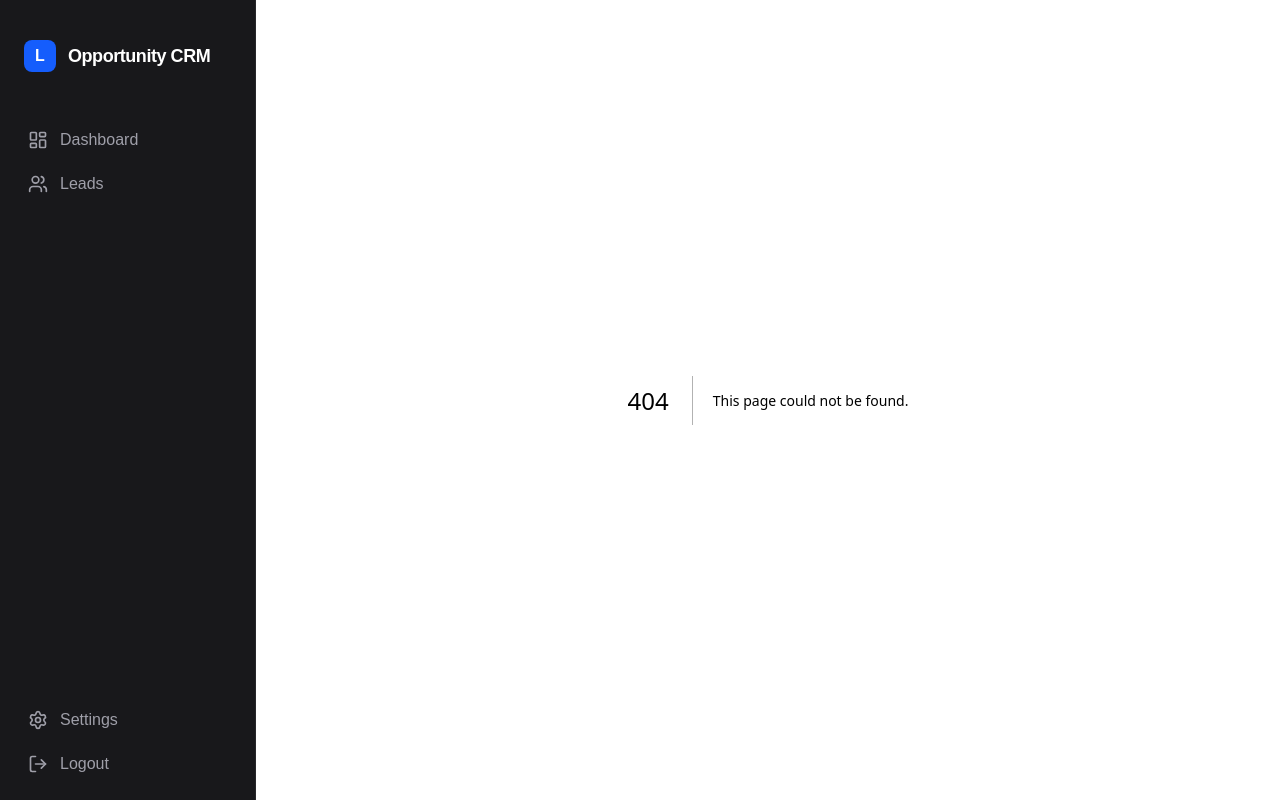
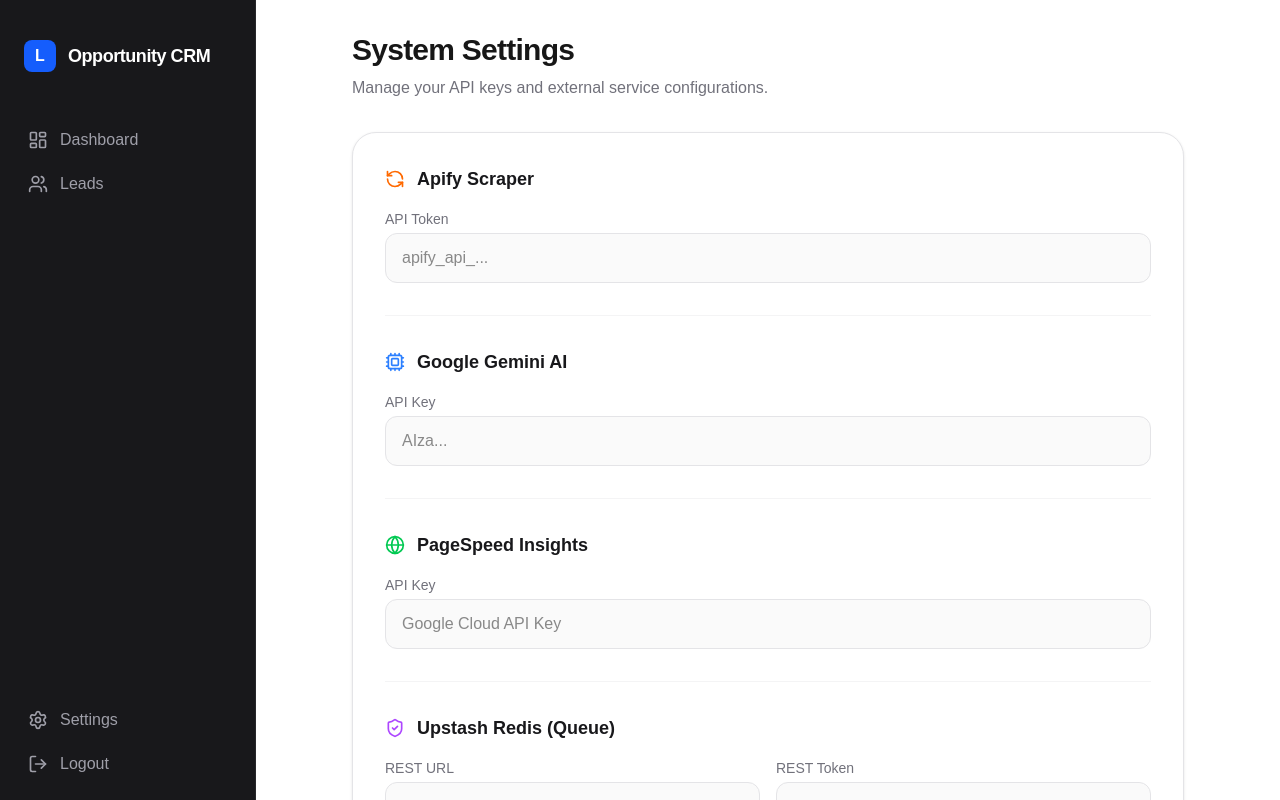
Before and after one commit to Sindel21/crm-weby-cesko, a Next.js app: page /settings in a window 1280 px wide. Before the commit this address had no page. Built offline with nearby package versions, Linux system fonts and the light colour scheme; no server answers; the database is empty.

Commit message:
Fix: correctly place settings files in the project structure

```diff
--- /dev/null
+++ b/app/api/settings/route.ts
@@ -0,0 +1,34 @@
+import { NextResponse } from 'next/server';
+import { sql } from '@vercel/postgres';
+
+export async function GET() {
+    try {
+        const { rows } = await sql`SELECT key, value FROM settings`;
+        // Transform array to object for easier use
+        const settings = rows.reduce((acc: any, row: any) => {
+            acc[row.key] = row.value;
+            return acc;
+        }, {});
+        return NextResponse.json(settings);
+    } catch (error: any) {
+        return NextResponse.json({ error: error.message }, { status: 500 });
+    }
+}
+
+export async function POST(req: Request) {
+    try {
+        const body = await req.json();
+
+        for (const [key, value] of Object.entries(body)) {
+            await sql`
+        INSERT INTO settings (key, value)
+        VALUES (${key}, ${value as string})
+        ON CONFLICT (key) DO UPDATE SET value = EXCLUDED.value, updated_at = NOW()
+      `;
+        }
+
+        return NextResponse.json({ message: 'Settings updated' });
+    } catch (error: any) {
+        return NextResponse.json({ error: error.message }, { status: 500 });
+    }
+}
--- /dev/null
+++ b/app/settings/page.tsx
@@ -0,0 +1,173 @@
+'use client';
+
+import { useState, useEffect } from 'react';
+import { Save, Key, ShieldCheck, Cpu, Globe, RefreshCcw } from 'lucide-react';
+
+const SettingsPage = () => {
+    const [settings, setSettings] = useState<any>({
+        apify_token: '',
+        gemini_api_key: '',
+        pagespeed_api_key: '',
+        upstash_redis_url: '',
+        upstash_redis_token: '',
+    });
+    const [loading, setLoading] = useState(true);
+    const [saving, setSaving] = useState(false);
+    const [message, setMessage] = useState('');
+
+    useEffect(() => {
+        fetch('/api/settings')
+            .then((res) => res.json())
+            .then((data) => {
+                setSettings(data);
+                setLoading(false);
+            })
+            .catch((err) => {
+                console.error(err);
+                setLoading(false);
+            });
+    }, []);
+
+    const handleSave = async () => {
+        setSaving(true);
+        setMessage('');
+        try {
+            const res = await fetch('/api/settings', {
+                method: 'POST',
+                headers: { 'Content-Type': 'application/json' },
+                body: JSON.stringify(settings),
+            });
+            if (res.ok) {
+                setMessage('Settings saved successfully!');
+                setTimeout(() => setMessage(''), 3000);
+            } else {
+                setMessage('Error saving settings.');
+            }
+        } catch (err) {
+            setMessage('Network error.');
+        }
+        setSaving(false);
+    };
+
+    if (loading) return <div className="p-8 text-center text-zinc-500">Loading settings...</div>;
+
+    return (
+        <div className="space-y-8 p-8 max-w-4xl mx-auto">
+            <header>
+                <h1 className="text-3xl font-bold tracking-tight">System Settings</h1>
+                <p className="text-zinc-500 mt-2">Manage your API keys and external service configurations.</p>
+            </header>
+
+            <div className="bg-white dark:bg-zinc-900 border border-zinc-200 dark:border-zinc-800 rounded-3xl shadow-sm overflow-hidden">
+                <div className="p-8 space-y-8">
+                    {/* Apify */}
+                    <section className="space-y-4">
+                        <div className="flex items-center gap-3 text-zinc-900 dark:text-zinc-100">
+                            <RefreshCcw className="text-orange-500" size={20} />
+                            <h3 className="font-semibold text-lg">Apify Scraper</h3>
+                        </div>
+                        <div className="grid grid-cols-1 gap-4">
+                            <div>
+                                <label className="text-sm font-medium text-zinc-500 mb-1 block">API Token</label>
+                                <input
+                                    type="password"
+                                    value={settings.apify_token || ''}
+                                    onChange={(e) => setSettings({ ...settings, apify_token: e.target.value })}
+                                    className="w-full px-4 py-3 bg-zinc-50 dark:bg-zinc-800 border border-zinc-200 dark:border-zinc-700 rounded-xl focus:ring-2 focus:ring-blue-500 outline-none transition-all"
+                                    placeholder="apify_api_..."
+                                />
+                            </div>
+                        </div>
+                    </section>
+
+                    <hr className="border-zinc-100 dark:border-zinc-800" />
+
+                    {/* Gemini */}
+                    <section className="space-y-4">
+                        <div className="flex items-center gap-3 text-zinc-900 dark:text-zinc-100">
+                            <Cpu className="text-blue-500" size={20} />
+                            <h3 className="font-semibold text-lg">Google Gemini AI</h3>
+                        </div>
+                        <div>
+                            <label className="text-sm font-medium text-zinc-500 mb-1 block">API Key</label>
+                            <input
+                                type="password"
+                                value={settings.gemini_api_key || ''}
+                                onChange={(e) => setSettings({ ...settings, gemini_api_key: e.target.value })}
+                                className="w-full px-4 py-3 bg-zinc-50 dark:bg-zinc-800 border border-zinc-200 dark:border-zinc-700 rounded-xl focus:ring-2 focus:ring-blue-500 outline-none transition-all"
+                                placeholder="AIza..."
+                            />
+                        </div>
+                    </section>
+
+                    <hr className="border-zinc-100 dark:border-zinc-800" />
+
+                    {/* PageSpeed */}
+                    <section className="space-y-4">
+                        <div className="flex items-center gap-3 text-zinc-900 dark:text-zinc-100">
+                            <Globe className="text-green-500" size={20} />
+                            <h3 className="font-semibold text-lg">PageSpeed Insights</h3>
+                        </div>
+                        <div>
+                            <label className="text-sm font-medium text-zinc-500 mb-1 block">API Key</label>
+                            <input
+                                type="password"
+                                value={settings.pagespeed_api_key || ''}
+                                onChange={(e) => setSettings({ ...settings, pagespeed_api_key: e.target.value })}
+                                className="w-full px-4 py-3 bg-zinc-50 dark:bg-zinc-800 border border-zinc-200 dark:border-zinc-700 rounded-xl focus:ring-2 focus:ring-blue-500 outline-none transition-all"
+                                placeholder="Google Cloud API Key"
+                            />
+                        </div>
+                    </section>
+
+                    <hr className="border-zinc-100 dark:border-zinc-800" />
+
+                    {/* Redis */}
+                    <section className="space-y-4">
+                        <div className="flex items-center gap-3 text-zinc-900 dark:text-zinc-100">
+                            <ShieldCheck className="text-purple-500" size={20} />
+                            <h3 className="font-semibold text-lg">Upstash Redis (Queue)</h3>
+                        </div>
+                        <div className="grid grid-cols-1 md:grid-cols-2 gap-4">
+                            <div>
+                                <label className="text-sm font-medium text-zinc-500 mb-1 block">REST URL</label>
+                                <input
+                                    type="text"
+                                    value={settings.upstash_redis_url || ''}
+                                    onChange={(e) => setSettings({ ...settings, upstash_redis_url: e.target.value })}
+                                    className="w-full px-4 py-3 bg-zinc-50 dark:bg-zinc-800 border border-zinc-200 dark:border-zinc-700 rounded-xl focus:ring-2 focus:ring-blue-500 outline-none transition-all"
+                                    placeholder="https://..."
+                                />
+                            </div>
+                            <div>
+                                <label className="text-sm font-medium text-zinc-500 mb-1 block">REST Token</label>
+                                <input
+                                    type="password"
+                                    value={settings.upstash_redis_token || ''}
+                                    onChange={(e) => setSettings({ ...settings, upstash_redis_token: e.target.value })}
+                                    className="w-full px-4 py-3 bg-zinc-50 dark:bg-zinc-800 border border-zinc-200 dark:border-zinc-700 rounded-xl focus:ring-2 focus:ring-blue-500 outline-none transition-all"
+                                    placeholder="token"
+                                />
+                            </div>
+                        </div>
+                    </section>
+                </div>
+
+                <div className="p-8 bg-zinc-50 dark:bg-zinc-800/50 border-t border-zinc-200 dark:border-zinc-800 flex items-center justify-between">
+                    <p className={`text-sm font-medium ${message.includes('success') ? 'text-green-600' : 'text-zinc-500'}`}>
+                        {message}
+                    </p>
+                    <button
+                        onClick={handleSave}
+                        disabled={saving}
+                        className="flex items-center gap-2 bg-blue-600 hover:bg-blue-700 text-white px-8 py-3 rounded-2xl font-bold transition-all shadow-lg shadow-blue-500/20 disabled:opacity-50"
+                    >
+                        {saving ? 'Saving...' : <><Save size={18} /> Save Changes</>}
+                    </button>
+                </div>
+            </div>
+        </div>
+    );
+};
+
+export default SettingsPage;
```
